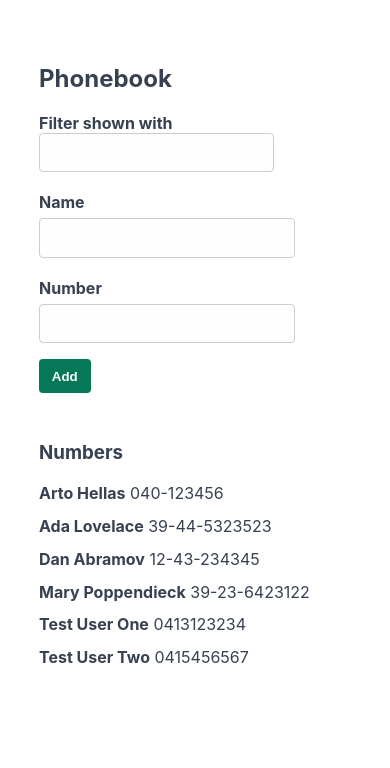
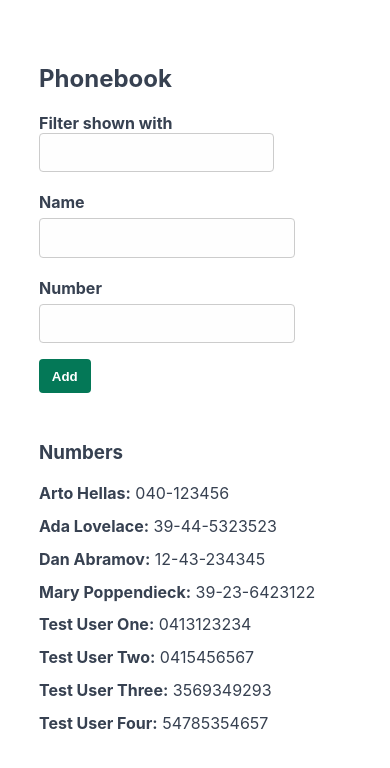
Before and after one commit to sheilaleon/fullstack-open-2020, a React (Create React App) app in the folder part2/phonebook/: page / in a window 390 px wide. Shown: the top 768 px of the page. Built offline with nearby package versions, Linux system fonts and the light colour scheme; data requests are answered from the project's data file.

Commit message:
2.16: Phonebook step8
Extract axios comms into its own module

```diff
--- a/part2/phonebook/db.json
+++ b/part2/phonebook/db.json
@@ -29,6 +29,16 @@
       "name": "Test User Two",
       "number": "0415456567",
       "id": 7
+    },
+    {
+      "name": "Test User Three",
+      "number": "3569349293",
+      "id": 8
+    },
+    {
+      "name": "Test User Four",
+      "number": "54785354657",
+      "id": 9
     }
   ]
 }
--- a/part2/phonebook/src/App.js
+++ b/part2/phonebook/src/App.js
@@ -1,6 +1,7 @@
 import React, { useState, useEffect } from 'react';
 import axios from 'axios';
 
+import numbersService from './services/numbers';
 import Filter from './components/Filter';
 import PersonForm from './components/PersonForm';
 import Persons from './components/Persons';
@@ -17,12 +18,9 @@ const App = () => {
   const [showAll, setShowAll] = useState(true);
 
   useEffect(() => {
-    const handlePersons = (response) => {
+    numbersService.getAll().then((response) => {
       setPersons(response.data);
-    };
-
-    const promise = axios.get('http://localhost:3001/persons');
-    promise.then(handlePersons);
+    });
   }, []);
 
   const handleNameChange = (event) => {
@@ -43,21 +41,16 @@ const App = () => {
     const personObject = {
       name: newName,
       number: newNumber,
-      id: persons.length + 1,
     };
 
     if (personExists(newName, persons)) {
       alert(`${newName} is already added to phonebook`);
     } else {
-      setPersons(persons.concat(personObject));
-      setNewName('');
-      setNewNumber('');
-
-      axios
-        .post('http://localhost:3001/persons', personObject)
-        .then((response) => {
-          console.log(response);
-        });
+      numbersService.create(personObject).then((response) => {
+        setPersons(persons.concat(response.data));
+        setNewName('');
+        setNewNumber('');
+      });
     }
   };
 
--- a/part2/phonebook/src/components/Persons.js
+++ b/part2/phonebook/src/components/Persons.js
@@ -3,7 +3,7 @@ import React from 'react';
 const Person = ({ name, number }) => {
   return (
     <li>
-      <strong>{name}</strong> {number}
+      <strong>{name}:</strong> {number}
     </li>
   );
 };
--- /dev/null
+++ b/part2/phonebook/src/services/numbers.js
@@ -0,0 +1,21 @@
+import axios from 'axios';
+const BASE_URL = 'http://localhost:3001/persons';
+
+const getAll = () => {
+  return axios.get(BASE_URL);
+};
+
+const create = (newObject) => {
+  return axios.post(BASE_URL, newObject);
+};
+
+const update = (id, newObject) => {
+  return axios.put(`${BASE_URL}/${id}`, newObject);
+};
+
+// eslint-disable-next-line
+export default {
+  getAll: getAll,
+  create: create,
+  update: update,
+};
```
